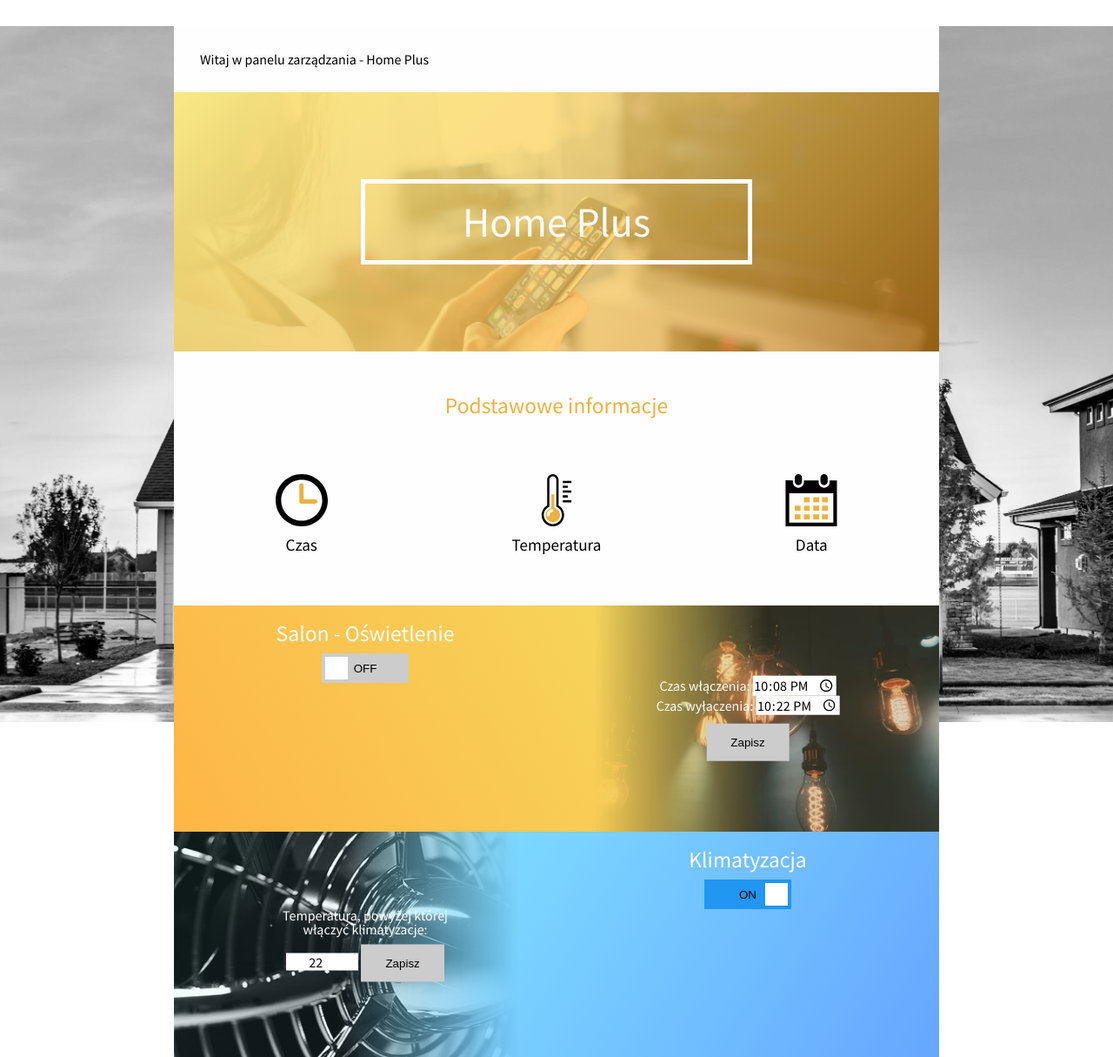
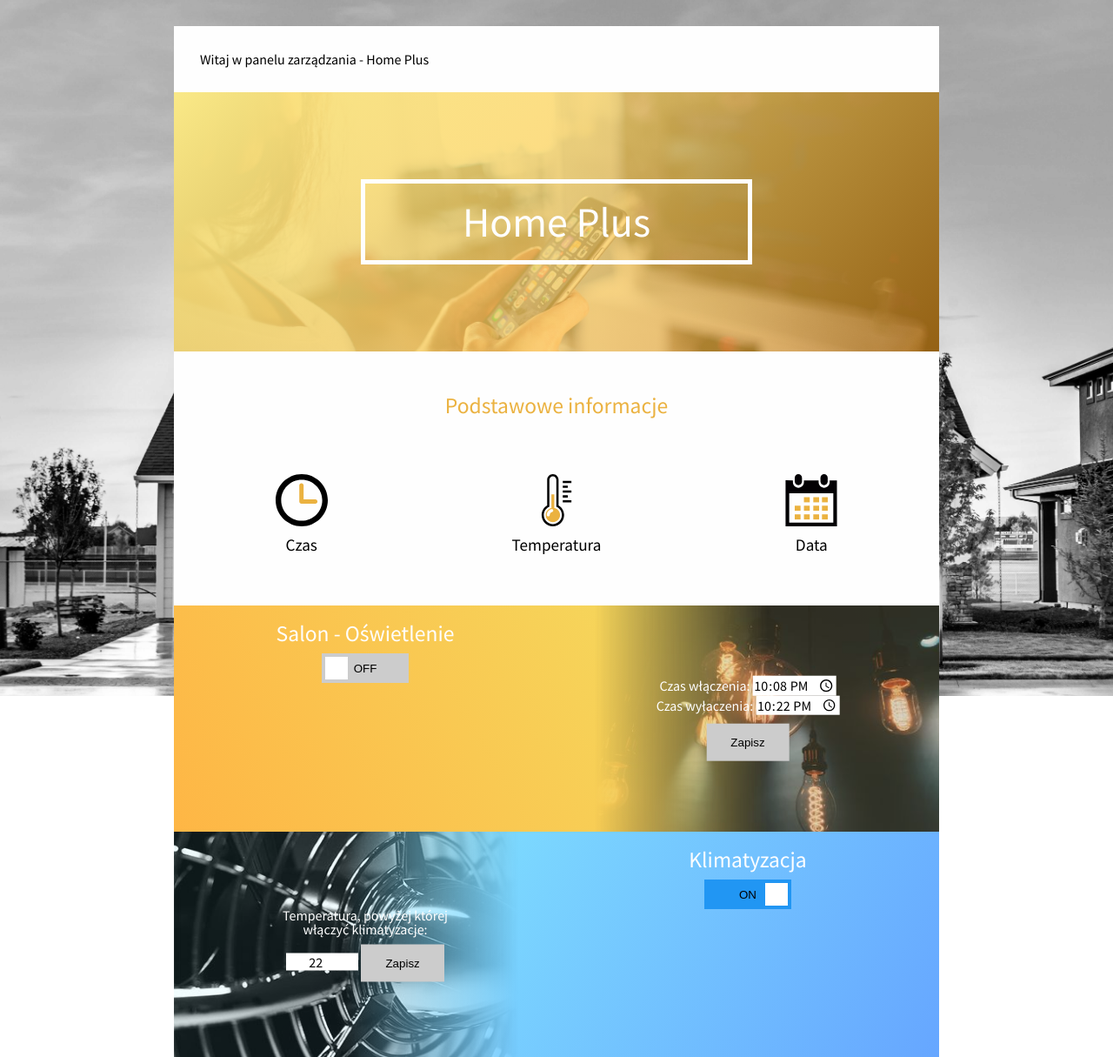
Before and after one commit to xCeLeSx/homeplus, a PHP site: page / in a window 1280 px wide. Shown: the top 1215 px of the page at 87% size. Run offline with PHP 8.4, Linux system fonts and the light colour scheme.

Commit message:
0.1.0 page

```diff
--- a/css/style.css
+++ b/css/style.css
@@ -5,7 +5,7 @@ html {
     padding: 0;
 }
 
-body:before {
+html:before {
     content: "";
     position: fixed;
     left: 0;
@@ -19,6 +19,7 @@ body:before {
     z-index: -1;
 }
 
+body {}
 
 .wrapper {
     background-color: #fefefe;
```
